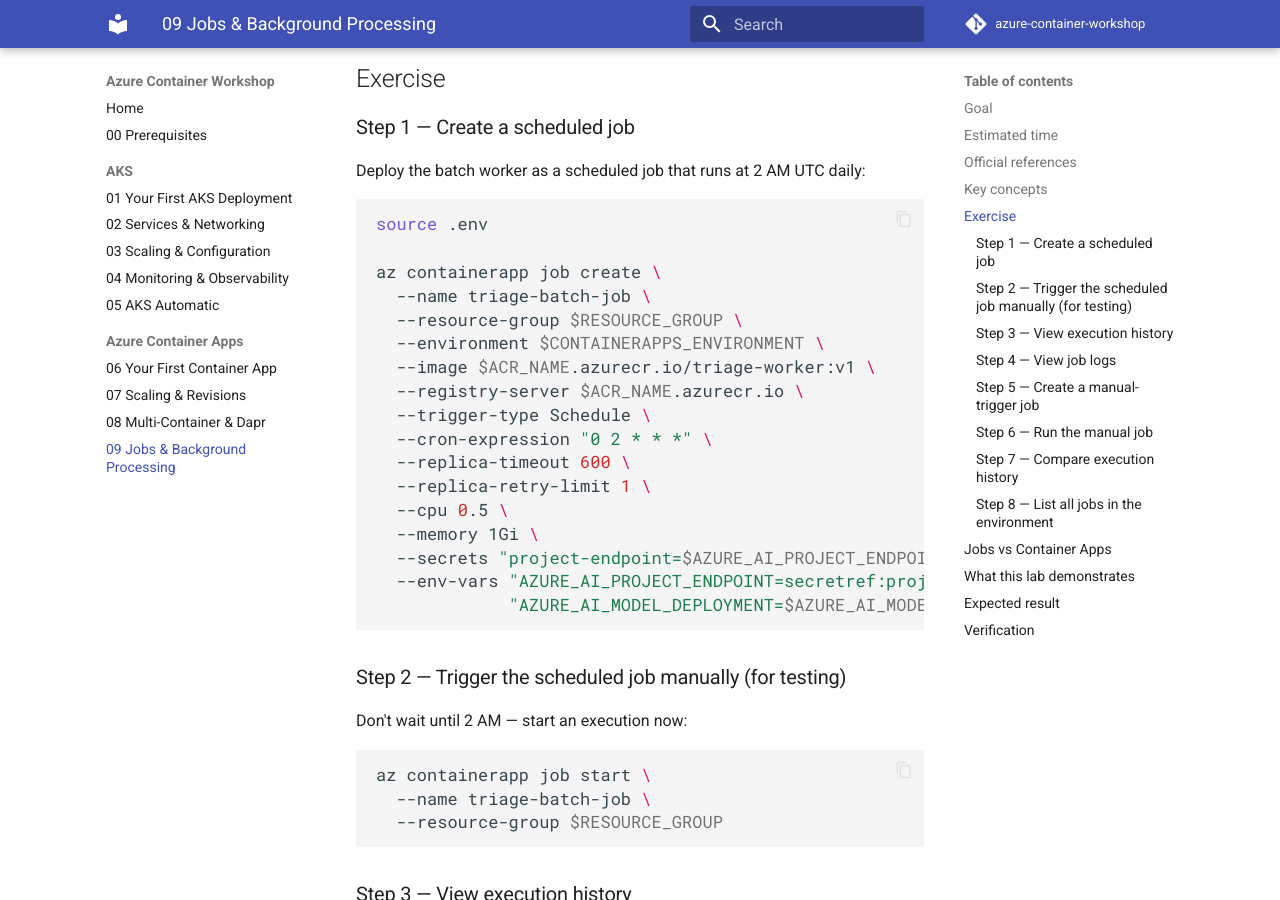
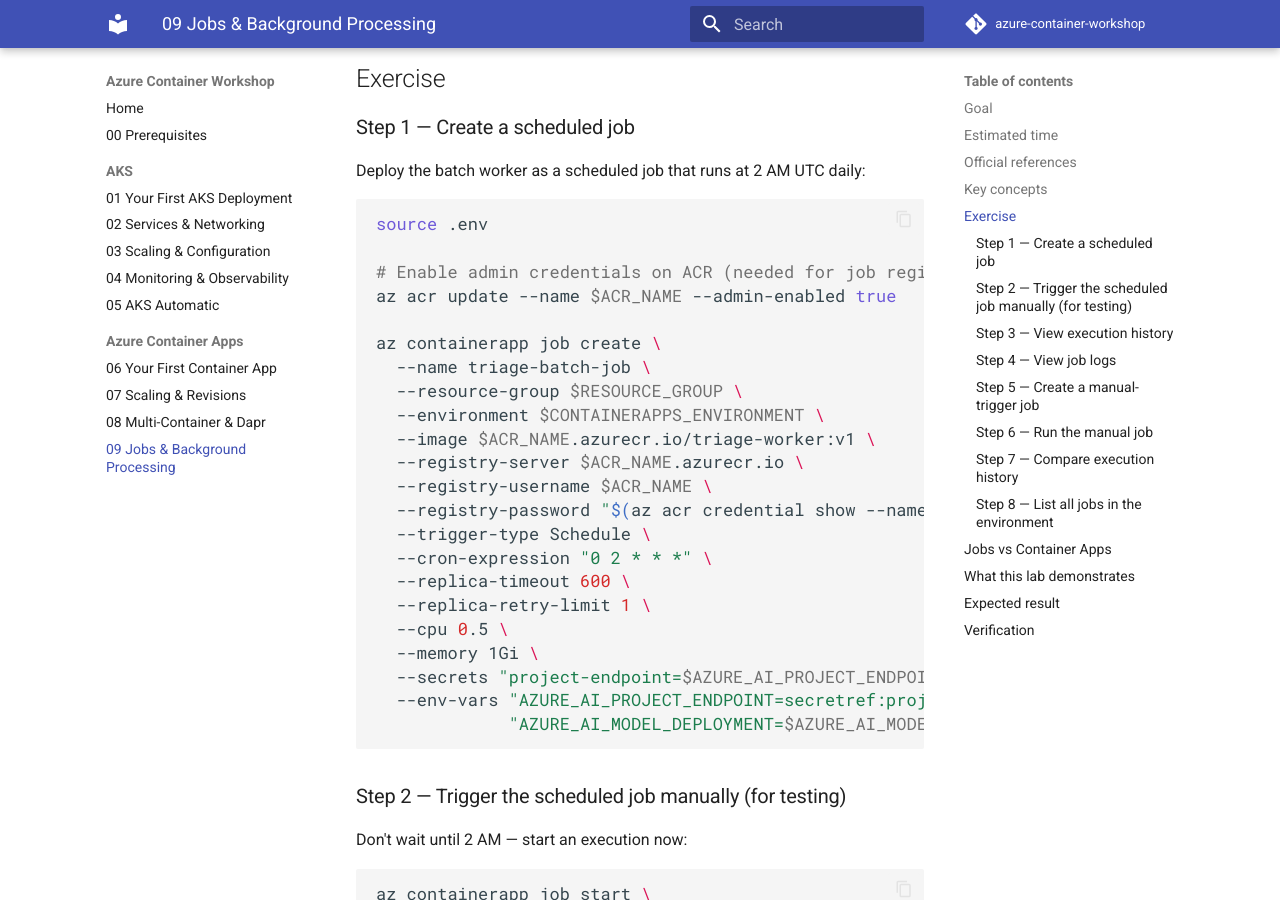
Before and after one commit to beyondelastic/azure-container-workshop, an MkDocs documentation site: the page built from docs/09-jobs-and-background-processing.md, in a window 1280 px wide and 900 px high, scrolled down 1001 px. Built offline with MkDocs 1.6.1 and Material for MkDocs 9.7.7, drawn with Linux system fonts in a browser that asks for light colours; comment, search, counter and statistics services are not loaded; some of the changed text lies outside the part shown.

Commit message:
Add ACR credentials to scheduled job creation for Azure Container Apps

````diff
--- a/docs/09-jobs-and-background-processing.md
+++ b/docs/09-jobs-and-background-processing.md
@@ -36,12 +36,17 @@
 ```bash
 source .env
 
+# Enable admin credentials on ACR (needed for job registry auth)
+az acr update --name $ACR_NAME --admin-enabled true
+
 az containerapp job create \
   --name triage-batch-job \
   --resource-group $RESOURCE_GROUP \
   --environment $CONTAINERAPPS_ENVIRONMENT \
   --image $ACR_NAME.azurecr.io/triage-worker:v1 \
   --registry-server $ACR_NAME.azurecr.io \
+  --registry-username $ACR_NAME \
+  --registry-password "$(az acr credential show --name $ACR_NAME --query 'passwords[0].value' -o tsv)" \
   --trigger-type Schedule \
   --cron-expression "0 2 * * *" \
   --replica-timeout 600 \
@@ -96,6 +101,8 @@
   --environment $CONTAINERAPPS_ENVIRONMENT \
   --image $ACR_NAME.azurecr.io/triage-worker:v1 \
   --registry-server $ACR_NAME.azurecr.io \
+  --registry-username $ACR_NAME \
+  --registry-password "$(az acr credential show --name $ACR_NAME --query 'passwords[0].value' -o tsv)" \
   --trigger-type Manual \
   --replica-timeout 600 \
   --replica-retry-limit 1 \
````
